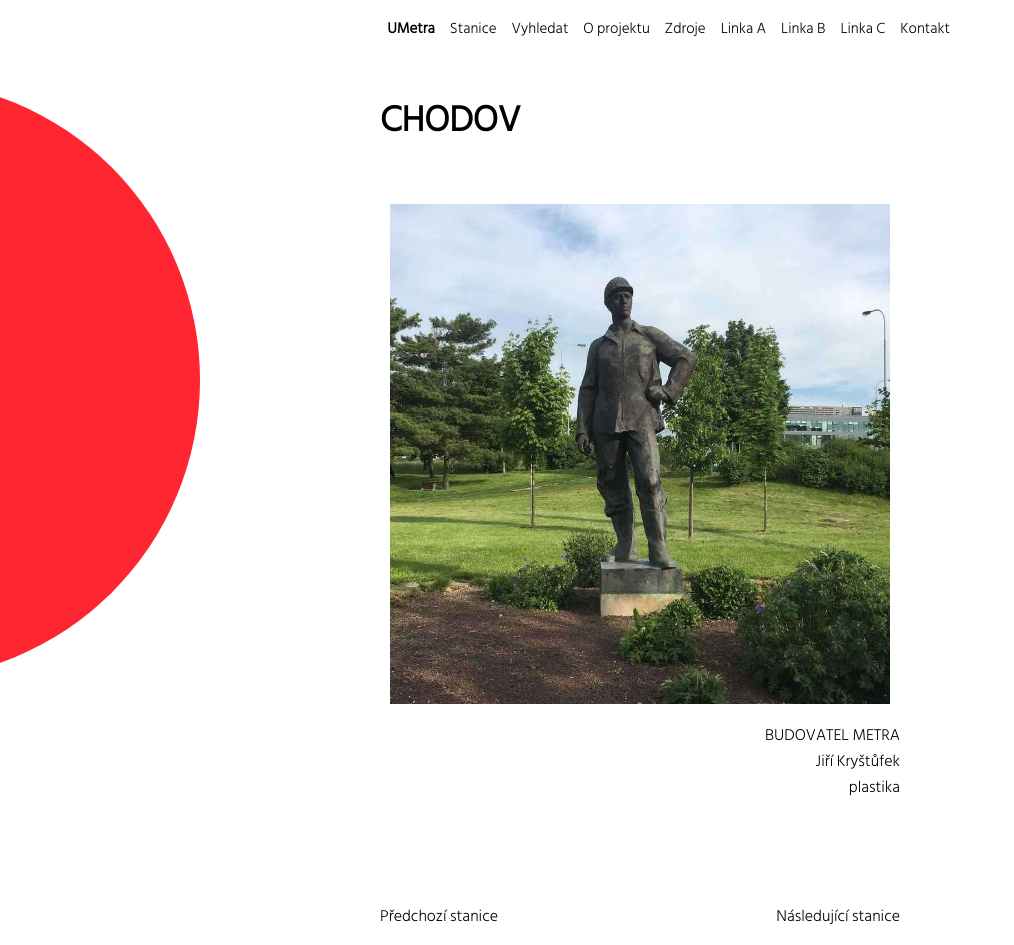
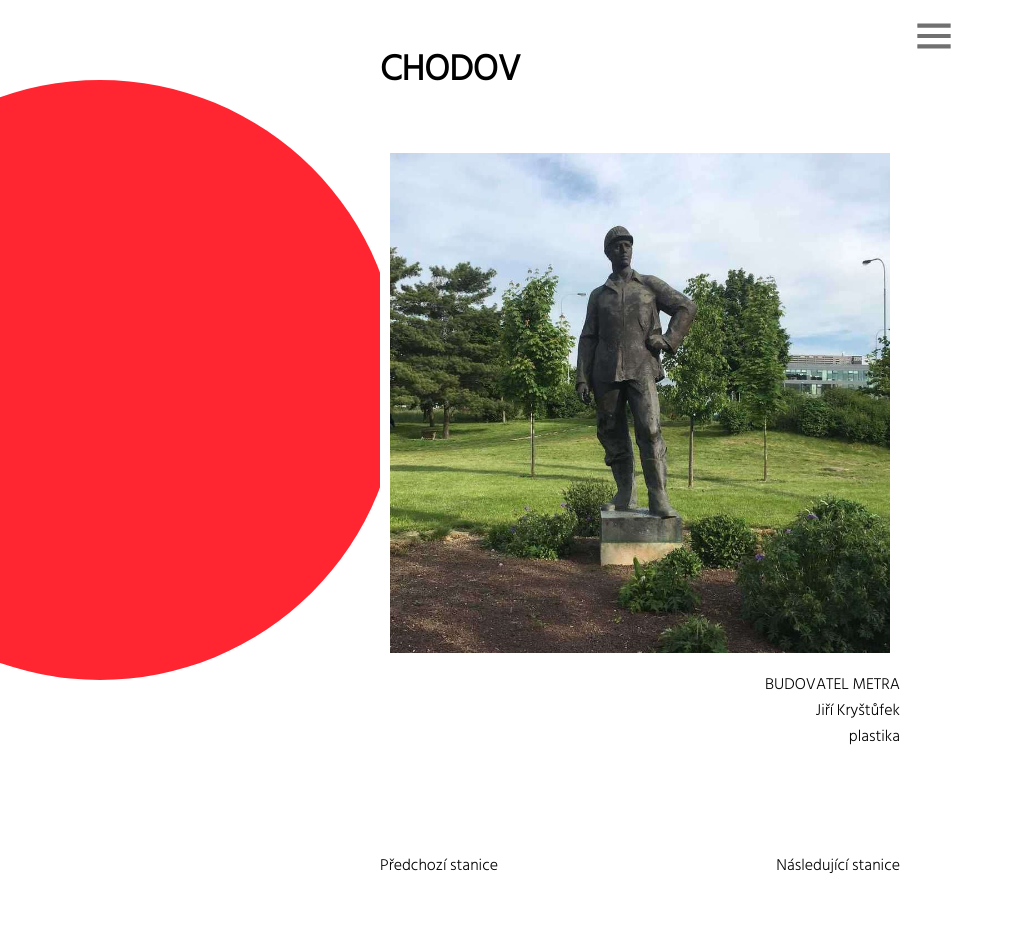
Before and after one commit to hrafil/UMetra_next.js, a Next.js app: page /line-c/Chodov in a window 1280 px wide. Shown: the whole page, without its empty margins (0-1014 px from the left). After the commit the page ends 894 px from the top, so only its background shows below. Built offline with nearby package versions, Linux system fonts and the light colour scheme.

Commit message:
Uprava menu

```diff
--- a/components/Layout/index.js
+++ b/components/Layout/index.js
@@ -1,7 +1,8 @@
 import Head from 'next/head';
 import Link from 'next/link';
-import Navbar from '../Nav/Navbar';
+// import Navbar from '../Nav/Navbar';
 import SearchField from './searchbox.js';
+import { Navbar } from '../Navbar';
 
 const Layout = ({ children }) => {
   return (
@@ -13,6 +14,7 @@ const Layout = ({ children }) => {
       </Head>
       <header>
         <div className="App">
+          {/* <Navbar /> */}
           <Navbar />
         </div>
         {/* <button>
--- a/components/Nav/Burger.jsx
+++ b/components/Nav2/Burger.jsx
@@ -1,6 +1,6 @@
-import React, { useState } from 'react';
-import styled from 'styled-components';
-import RightNav from './RightNav';
+// import React, { useState } from 'react';
+// import styled from 'styled-components';
+// import RightNav from './RightNav';
 
 const StyledBurger = styled.div`
   width: 2rem;
--- a/components/Nav/NavLink.jsx
+++ b/components/Nav2/NavLink.jsx
@@ -1,6 +1,6 @@
-import React from 'react';
-import RightNav from './RightNav';
-import Burger from './Burger';
+// import React from 'react';
+// import RightNav from './RightNav';
+// import Burger from './Burger';
 
 const NavLink = () => {
   const [open, setOpen] = useState(false);
--- a/components/Nav/Navbar.jsx
+++ b/components/Nav2/Navbar.jsx
@@ -1,5 +1,5 @@
-import React from 'react';
-import Burger from './Burger';
+// import React from 'react';
+// import Burger from './Burger';
 
 const Navbar = () => {
   return <Burger />;
--- a/components/Nav/RightNav.jsx
+++ b/components/Nav2/RightNav.jsx
@@ -1,6 +1,6 @@
-import React from 'react';
-import styled from 'styled-components';
-import Link from 'next/link';
+// import React from 'react';
+// import styled from 'styled-components';
+// import Link from 'next/link';
 
 const Ul = styled.ul`
   list-style: none;
--- /dev/null
+++ b/components/Navbar.js
@@ -0,0 +1,63 @@
+import React, { useState } from 'react';
+import Link from 'next/link';
+import { MdClose } from 'react-icons/md';
+import { BiMenu } from 'react-icons/bi';
+
+export const Navbar = () => {
+  const [navbarOpen, setNavbarOpen] = useState(false);
+
+  const handleToggle = () => {
+    setNavbarOpen(!navbarOpen);
+  };
+
+  const closeMenu = () => {
+    setNavbarOpen(false);
+  };
+
+  return (
+    <nav className="nav_bar">
+      <button onClick={handleToggle}>
+        {navbarOpen ? (
+          <MdClose style={{ width: '50px', height: '50px' }} />
+        ) : (
+          <BiMenu style={{ color: '#707070', width: '50px', height: '50px' }} />
+        )}
+      </button>
+      <ul
+        onClick={() => closeMenu()}
+        className={`menu_nav ${navbarOpen ? ' show_menu' : ''}`}
+      >
+        <li className="nav_logo">
+          <Link href="/">UMetra</Link>
+        </li>
+        <li className="nav_first">
+          <Link href="/stations">Stanice</Link>
+        </li>
+        <li>
+          <Link href="/search">Vyhledat</Link>
+        </li>
+
+        <li>
+          <Link href="/line-a">Linka A</Link>
+        </li>
+        <li>
+          <Link href="/line-b">Linka B</Link>
+        </li>
+        <li>
+          <Link href="/line-c">Linka C</Link>
+        </li>
+        <div className="menu_bottom">
+          <li>
+            <Link href="/contact">Kontakt</Link>
+          </li>
+          <li>
+            <Link href="/about">O projektu</Link>
+          </li>
+          <li>
+            <Link href="/sources">Zdroje</Link>
+          </li>
+        </div>
+      </ul>
+    </nav>
+  );
+};
--- a/package.json
+++ b/package.json
@@ -15,6 +15,7 @@
     "next-translate": "^1.0.7",
     "react": "17.0.2",
     "react-dom": "17.0.2",
+    "react-icons": "^4.2.0",
     "react-modal": "^3.14.2",
     "react-search": "^2.1.1",
     "react-transition-group": "^4.4.2",
--- a/styles/globals.css
+++ b/styles/globals.css
@@ -133,7 +133,7 @@ li {
   }
 }
 
-/* Line B transfer */
+/* Line transfer */
 .transfer_red {
   background-color: #ff2632;
   width: 1rem;
@@ -141,7 +141,7 @@ li {
   border-radius: 50%;
   display: inline-block;
   position: absolute;
-  right: -80px;
+  right: -70px;
   margin-top: 0.5rem;
 }
 
@@ -152,7 +152,7 @@ li {
   border-radius: 50%;
   display: inline-block;
   position: absolute;
-  right: -80px;
+  right: -70px;
   margin-top: 0.5rem;
 }
 
@@ -163,7 +163,7 @@ li {
   border-radius: 50%;
   display: inline-block;
   position: absolute;
-  right: -80px;
+  right: -70px;
   margin-top: 0.5rem;
 }
 
@@ -179,7 +179,6 @@ li {
 .container_artworks {
   display: flex;
   flex-direction: column;
-  /* width: 100%; */
   margin: 0 auto;
   transform: none;
 }
@@ -190,7 +189,6 @@ img {
 }
 
 .container_artwork {
-  /* width: 85%; */
   margin: 15px auto;
   text-align: right;
 }
@@ -213,7 +211,7 @@ h2 {
   height: 1rem;
   border-radius: 50%;
   position: absolute;
-  right: 50px;
+  right: 85px;
   top: 58px;
   align-items: center;
 }
@@ -224,7 +222,7 @@ h2 {
   height: 1rem;
   border-radius: 50%;
   position: absolute;
-  right: 50px;
+  right: 85px;
   top: 58px;
   align-items: center;
 }
@@ -235,7 +233,7 @@ h2 {
   height: 1rem;
   border-radius: 50%;
   position: absolute;
-  right: 50px;
+  right: 85px;
   top: 58px;
   align-items: center;
 }
@@ -270,7 +268,7 @@ h2 {
   position: fixed;
   z-index: -1;
   top: 80px;
-  left: -400px;
+  left: -200px;
 }
 
 /* Line */
@@ -308,7 +306,6 @@ h2 {
 }
 
 .label {
-  /* width: 80%; */
   margin: 20px auto;
   white-space: nowrap;
   font-size: 20px;
@@ -370,3 +367,95 @@ h2 {
   border-color: #ff2632;
   display: flex;
 }
+
+/* sidebar Nav */
+
+.nav_bar {
+  position: relative;
+}
+
+.nav_bar button {
+  position: fixed;
+  right: 10px;
+  top: 10px;
+  z-index: 10;
+  cursor: pointer;
+  border: none;
+  background: transparent;
+}
+
+.menu_nav {
+  list-style: none;
+  position: fixed;
+  top: 0;
+  background: white;
+  /* right: 0; */
+  top: 0;
+  height: 100vh;
+  width: 0;
+  overflow: hidden;
+  /* max-width: 450px;
+  max-height: 740px; */
+  z-index: 9;
+}
+
+.menu_nav.show_menu {
+  width: 100vw;
+  margin-top: 0;
+  /* border: 4px solid #ffce2d; */
+}
+
+.menu_nav a {
+  display: block;
+  padding-bottom: 20px;
+  text-decoration: none;
+  text-align: center;
+  font-size: 20px;
+}
+
+.menu_bottom {
+  display: flex;
+  flex-direction: row;
+  position: absolute;
+  bottom: 0px;
+}
+
+.menu_bottom a {
+  width: calc(100vw / 3);
+  padding-bottom: 20px;
+}
+
+.nav_first {
+  margin-top: 10rem;
+}
+
+.nav_logo {
+  position: absolute;
+  left: 30px;
+  top: 18px;
+  font-weight: bold;
+  font-size: 24px;
+}
+
+.nav_logo a {
+  font-size: 28px;
+}
+
+@media (min-width: 768px) {
+  .menu_nav.show_menu {
+    max-width: 650px;
+    margin: auto;
+    /* border: none; */
+  }
+  .menu_bottom {
+    position: relative;
+    margin-top: 150px;
+  }
+  .menu_bottom a {
+    width: calc(650px / 3);
+  }
+  .nav_bar button {
+    position: absolute;
+    right: 0;
+  }
+}
```
Also changed, not shown: styles/About.module.css (+4 -4 lines), 1 other file (tests, documents, lock files or other folders).
